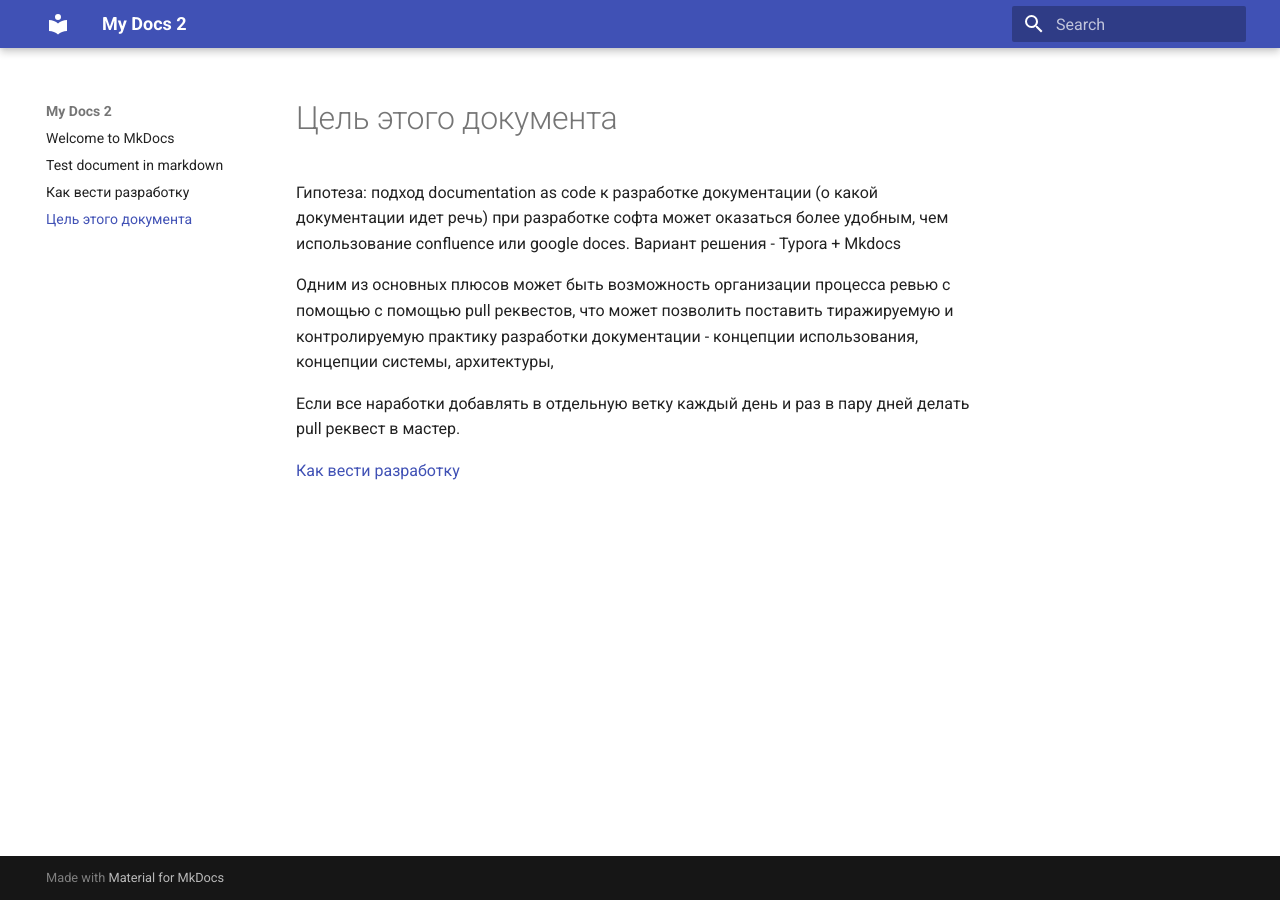
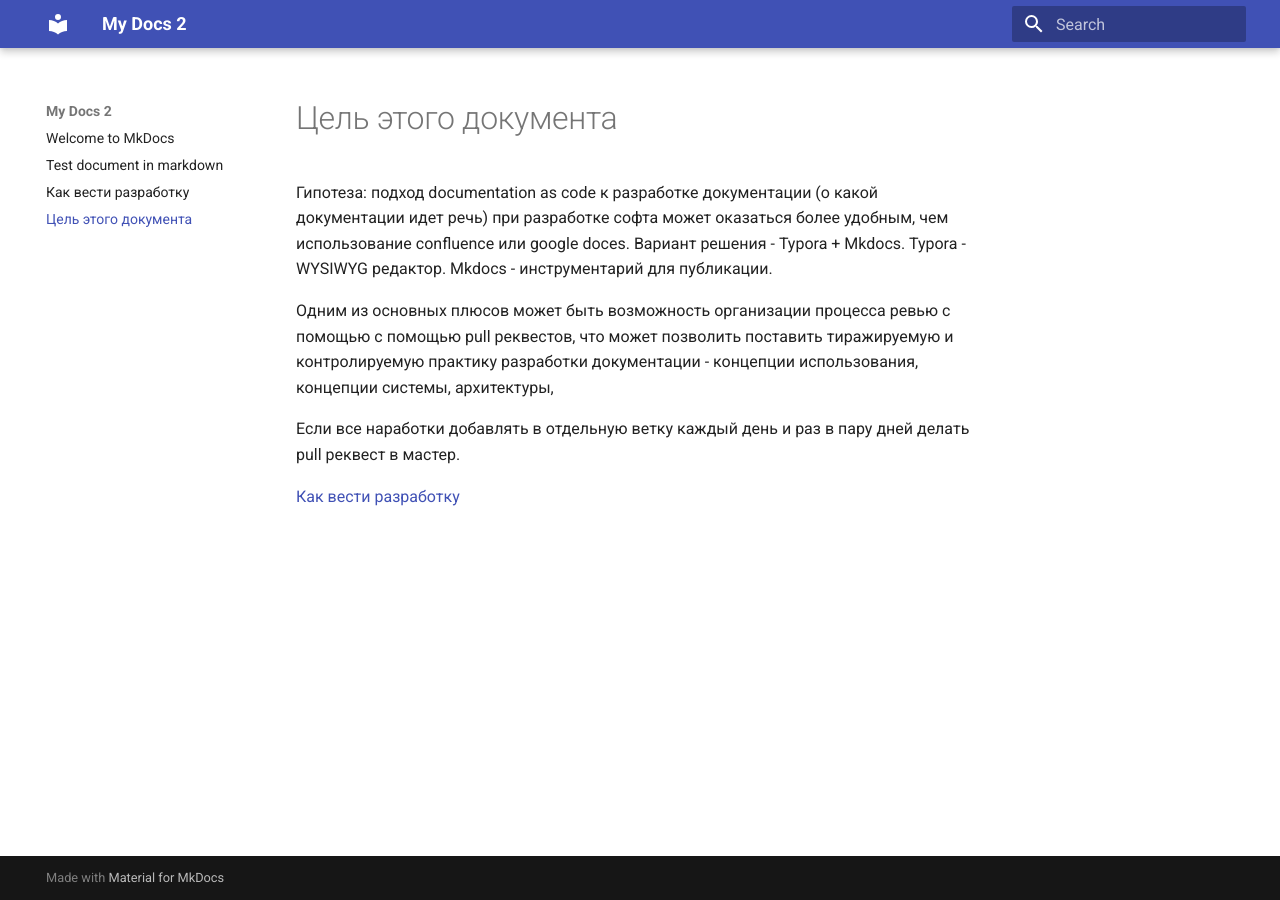
Before and after one commit to anton-merkulov/mkdocs, an MkDocs documentation site: the page built from docs/Цель этого документа.md, in a window 1280 px wide. Built offline with MkDocs 1.6.1 and Material for MkDocs 9.7.7, drawn with Linux system fonts in a browser that asks for light colours; the version menu is left out.

Commit message:
Изменения для теста теплая

```diff
--- a/docs/Цель этого документа.md
+++ b/docs/Цель этого документа.md
@@ -1,4 +1,4 @@
-Гипотеза: подход documentation as code к разработке документации (о какой документации идет речь) при разработке софта может оказаться более удобным, чем использование confluence или google doces. Вариант решения - Typora + Mkdocs
+Гипотеза: подход documentation as code к разработке документации (о какой документации идет речь) при разработке софта может оказаться более удобным, чем использование confluence или google doces. Вариант решения - Typora + Mkdocs. Typora - WYSIWYG редактор. Mkdocs - инструментарий для публикации.
 
 Одним из основных плюсов может быть возможность организации процесса ревью с помощью с помощью pull реквестов, что может позволить поставить тиражируемую и контролируемую практику разработки документации - концепции использования, концепции системы, архитектуры,
 
```
